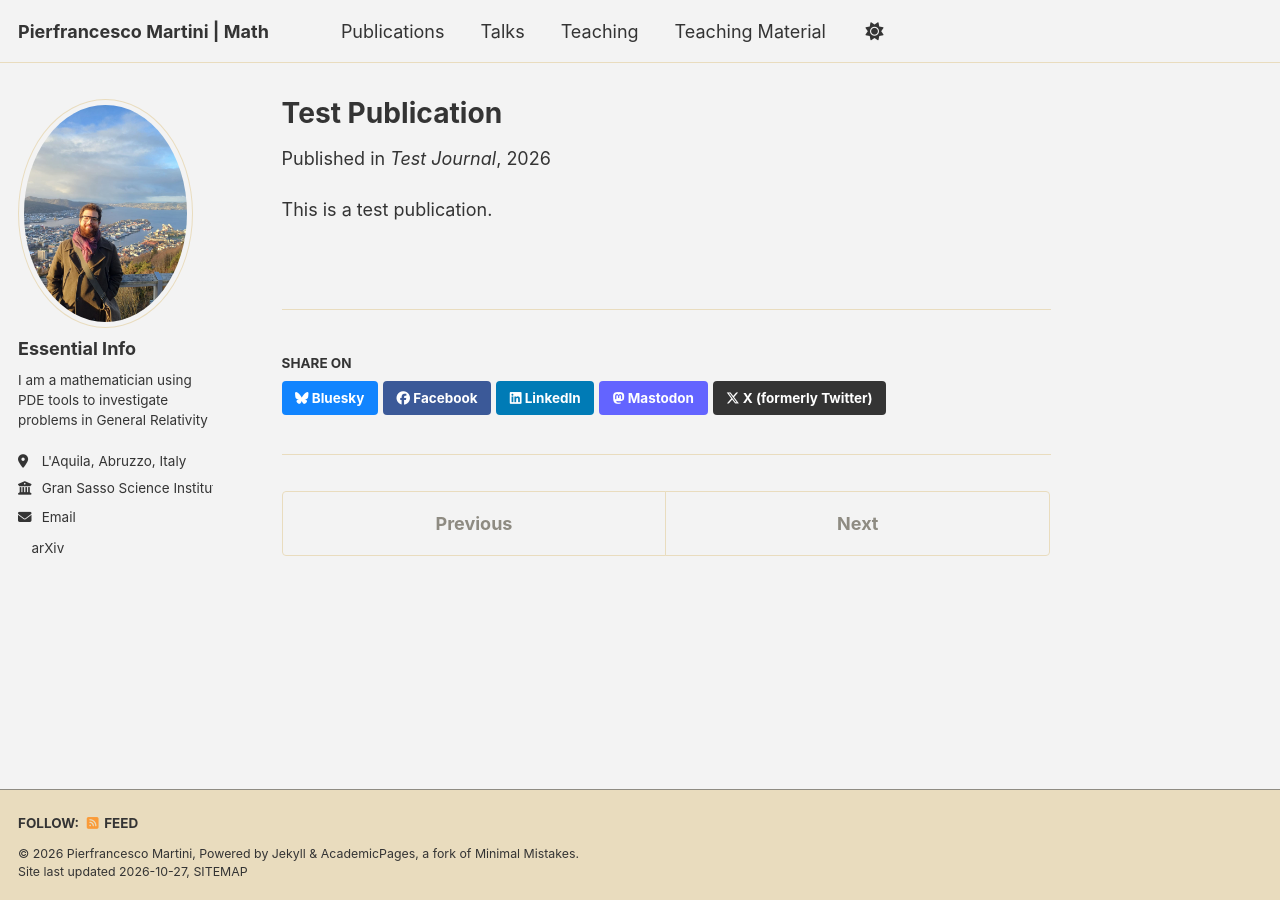
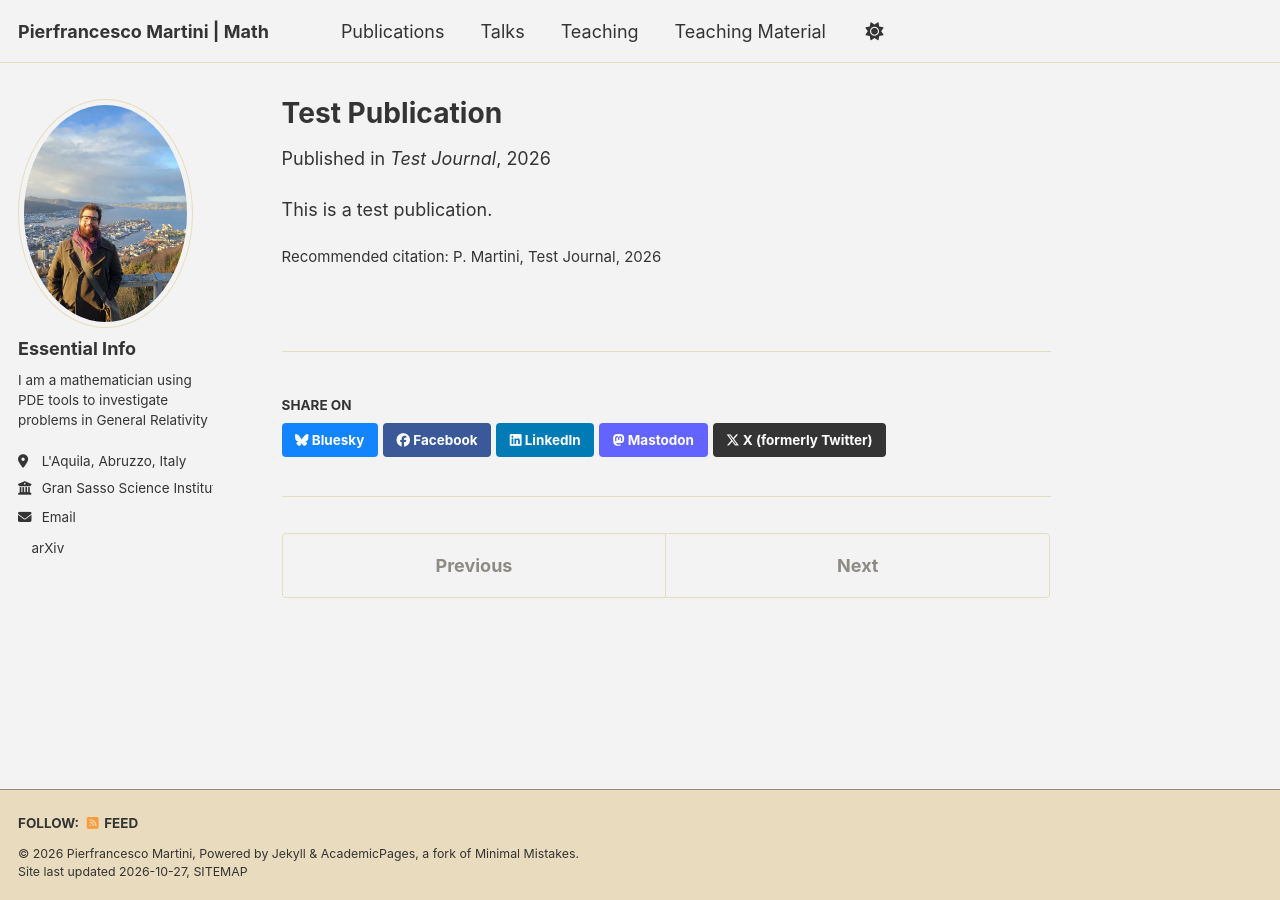
Before and after one commit to pepemartini99/pepemartini99.github.io, a Jekyll site: the page built from _publications/2026-01-01-test-paper.md, in a window 1280 px wide. Built offline with Jekyll 4.4.1, drawn with Linux system fonts in a browser that asks for light colours; a style sheet for code colours, icons or effects is not loaded.

Commit message:
Add citation to test-paper publication

```diff
--- a/_publications/test-paper.md
+++ b/_publications/2026-01-01-test-paper.md
@@ -4,6 +4,7 @@ collection: publications
 permalink: /publication/test-paper
 date: 2026-01-01
 venue: "Test Journal"
+citation: 'P. Martini, Test Journal, 2026'
 ---
 
 This is a test publication.
```
